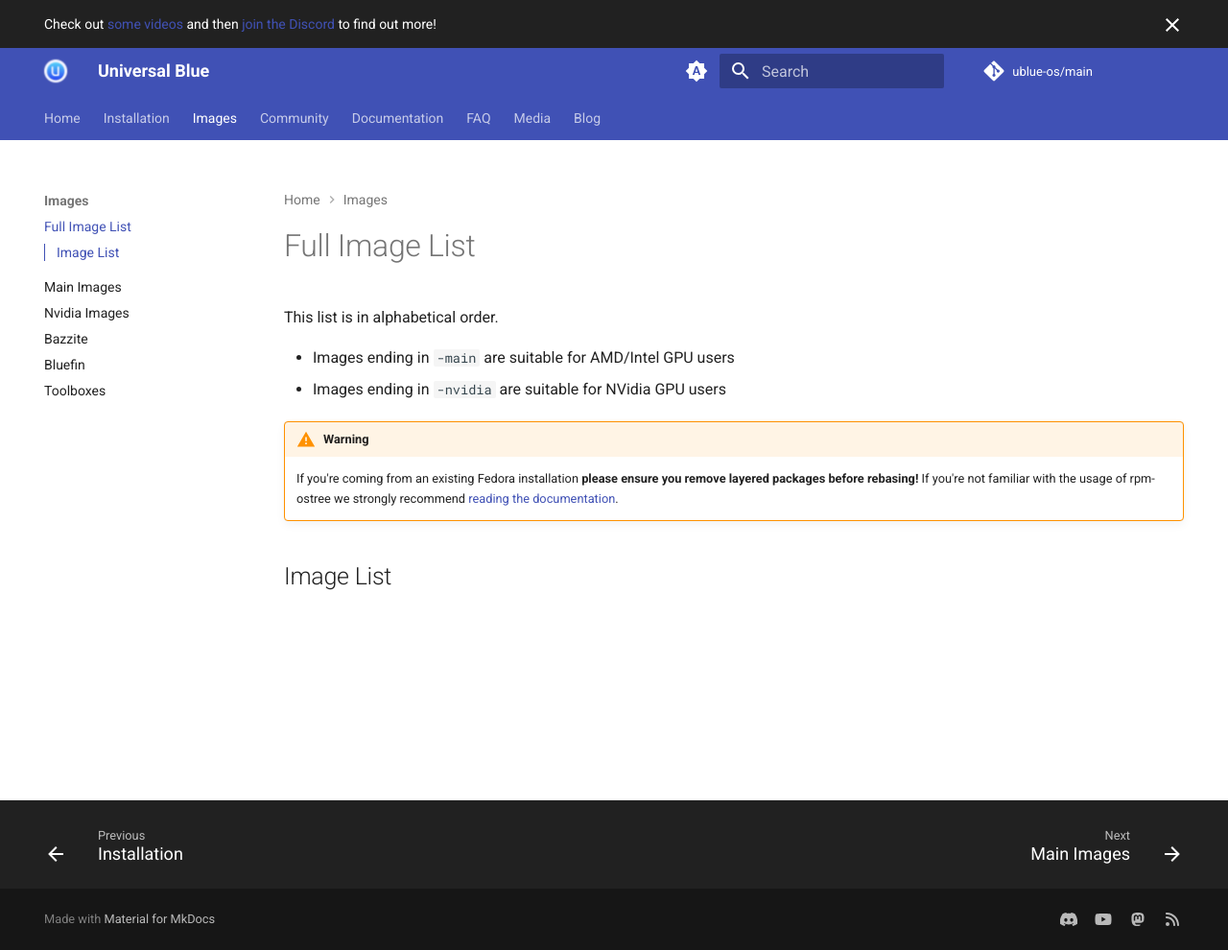
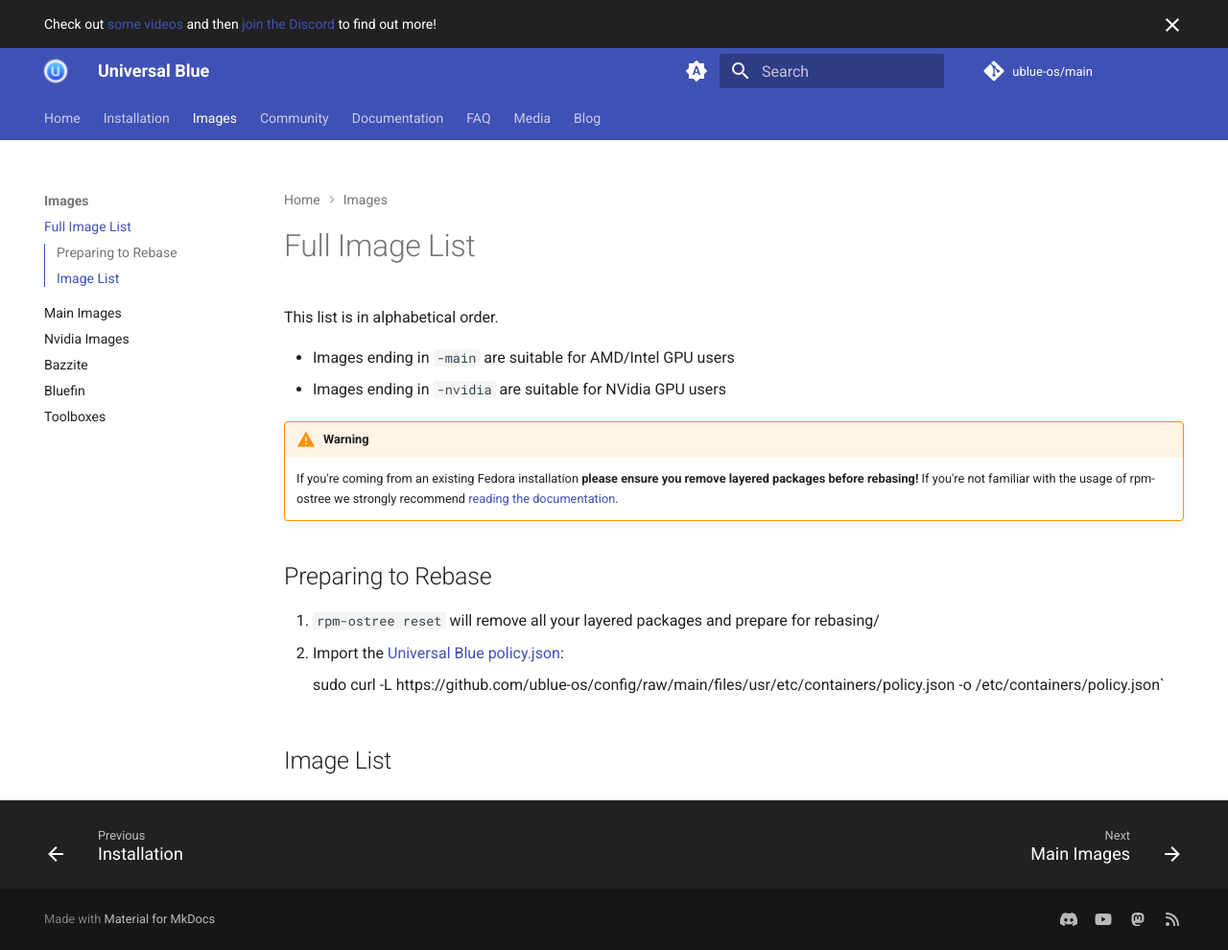
Before and after one commit to ublue-os/website, an MkDocs documentation site: the page built from docs/images.md, in a window 1280 px wide and 990 px high. Shown: the whole window at 96% size. Built offline with MkDocs 1.6.1 and Material for MkDocs 9.7.7, drawn with Linux system fonts in a browser that asks for light colours; comment, search, counter and statistics services are not loaded.

Commit message:
feat: add instructions for adding our policy.json

```diff
--- a/docs/images.md
+++ b/docs/images.md
@@ -7,6 +7,14 @@ This list is in alphabetical order.
 
     If you're coming from an existing Fedora installation **please ensure you remove layered packages before rebasing!** If you're not familiar with the usage of rpm-ostree we strongly recommend [reading the documentation](https://coreos.github.io/rpm-ostree/).
 
+## Preparing to Rebase
+
+1. `rpm-ostree reset` will remove all your layered packages and prepare for rebasing/
+2. Import the [Universal Blue policy.json](https://raw.githubusercontent.com/ublue-os/config/main/files/usr/etc/containers/policy.json):
+
+       sudo curl -L https://github.com/ublue-os/config/raw/main/files/usr/etc/containers/policy.json -o /etc/containers/policy.json`
+
+
 ## Image List
 
 {!_generated_image_list.md!}
```
